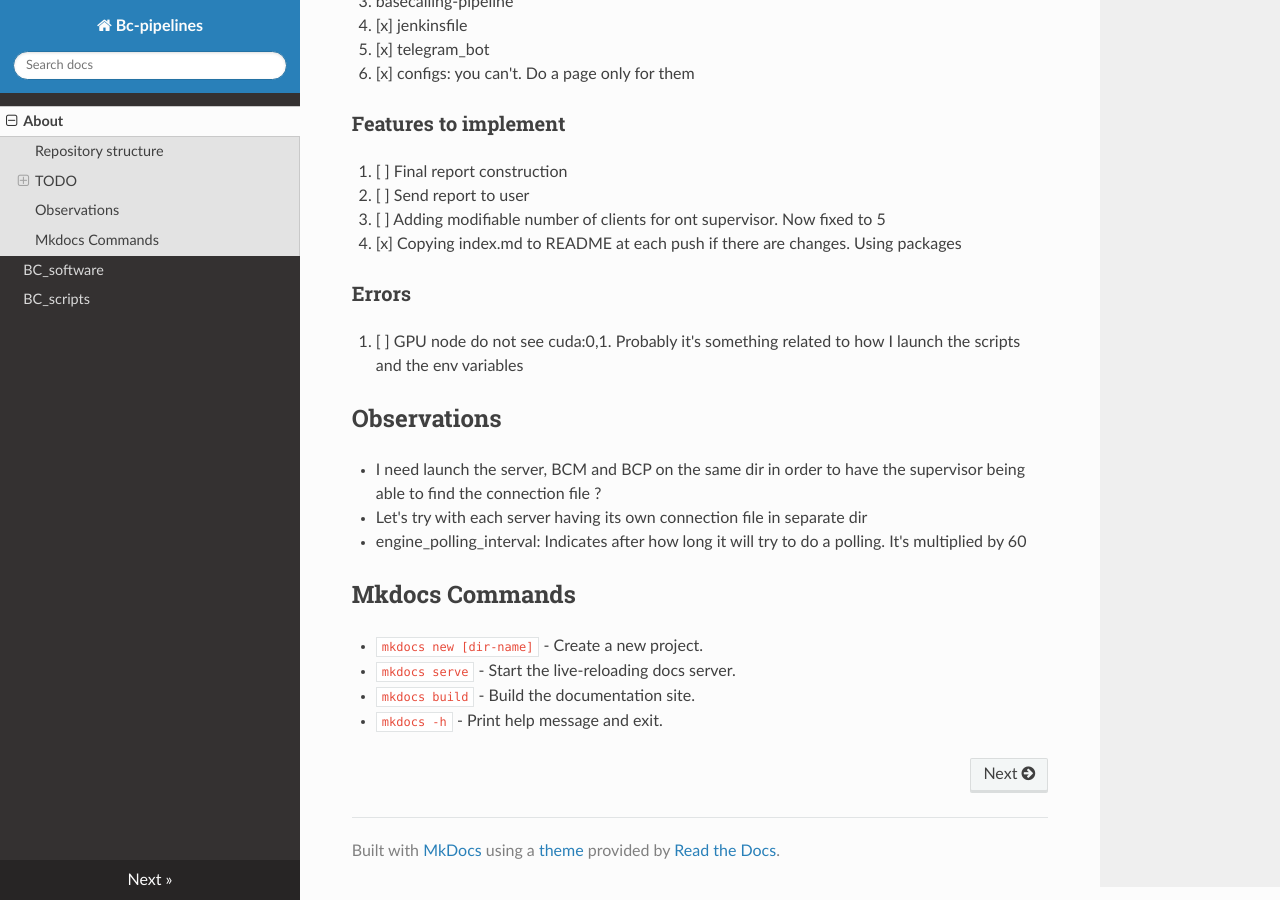
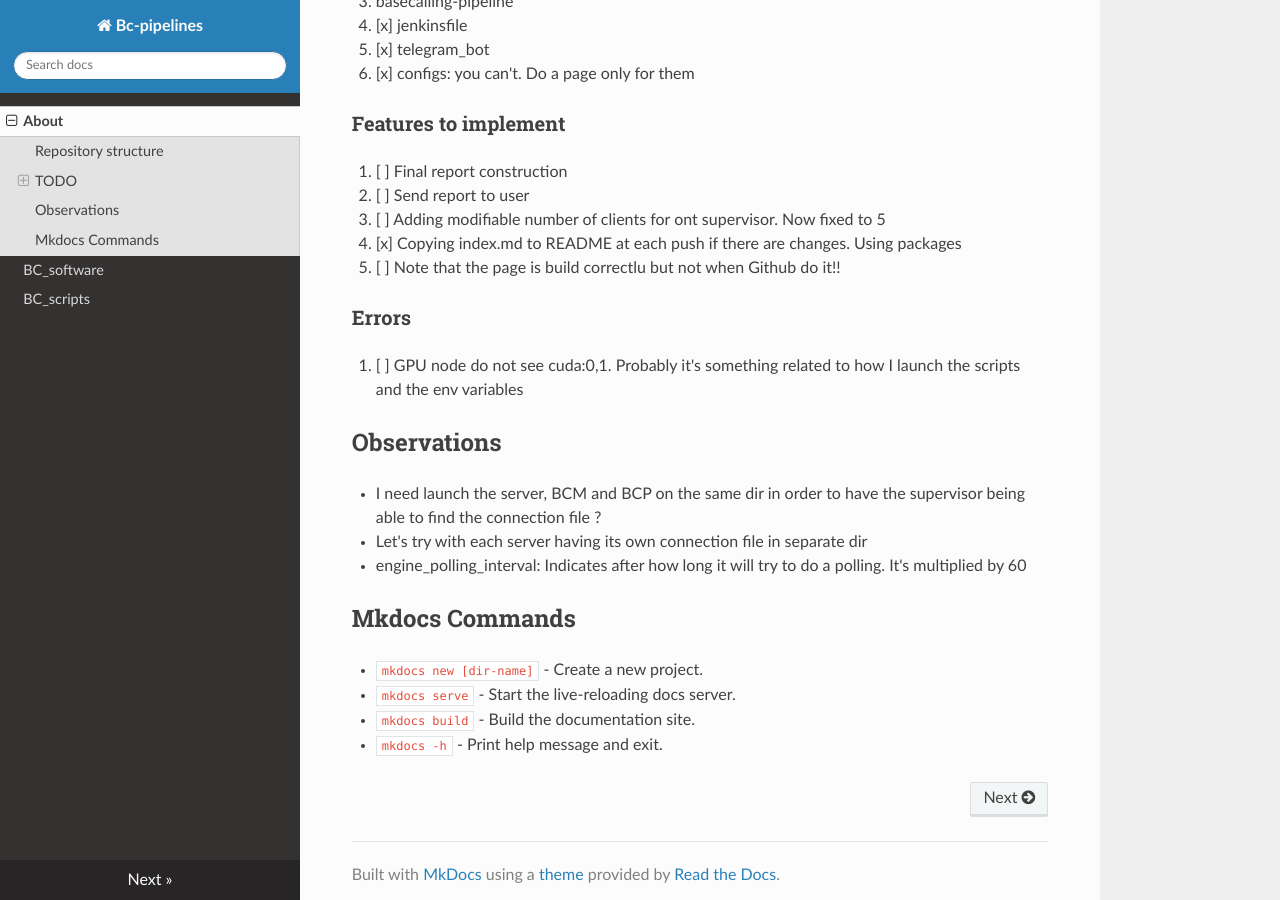
Before and after one commit to RodTol/BC-pipelines, an MkDocs documentation site: the page built from docs/index.md, in a window 1280 px wide and 900 px high, scrolled down 996 px. Built offline with MkDocs 1.6.1, drawn with Linux system fonts in a browser that asks for light colours; nearby versions of some CDN libraries.

```diff
--- a/docs/index.md
+++ b/docs/index.md
@@ -36,6 +36,7 @@
 2. [ ] Send report to user
 3. [ ] Adding modifiable number of clients for ont supervisor. Now fixed to 5
 4. [x] Copying index.md to README at each push if there are changes. Using packages
+5. [ ] Note that the page is build correctlu but not when Github do it!!
 
 ### Errors
 1. [ ] GPU node do not see cuda:0,1. Probably it's something related to how I launch
```
Also changed, not shown: _config.md (renamed from docs/_config.yml).
